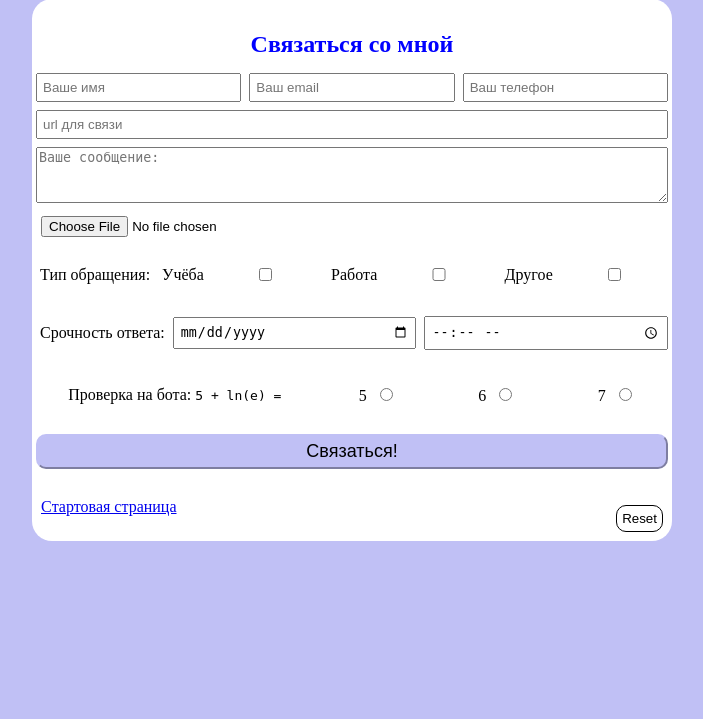
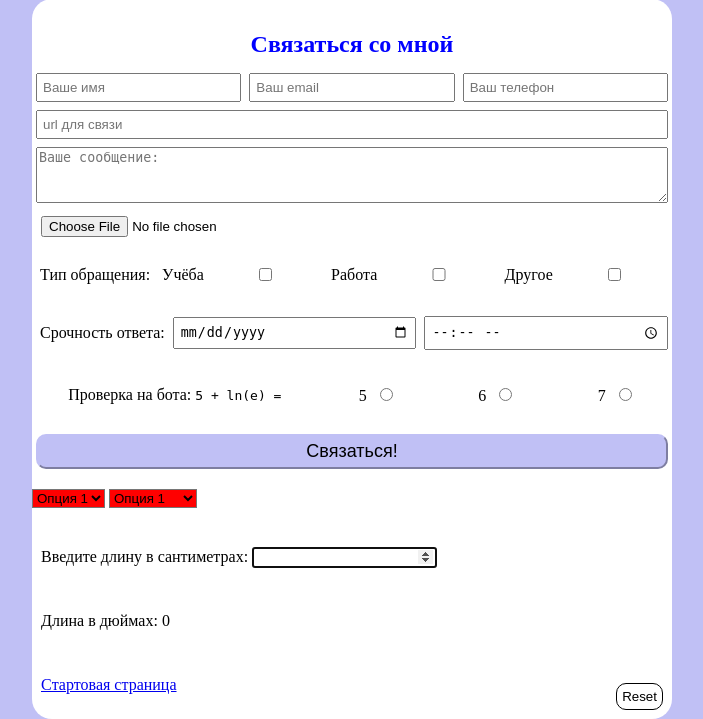
Before and after one commit to Danil527/web, a Node server app: page /forms.html in a window 1280 px wide. Shown: the part 81-800 px from the top of the page, without its empty margins (288-991 px from the left). Run offline with Node 20, Linux system fonts and the light colour scheme; some libraries are stand-ins or nearby versions.

Commit message:
local changes

```diff
--- a/express_site/app.js
+++ b/express_site/app.js
@@ -31,14 +31,33 @@ app.post('/result', function (req, res) {
     dbo.collection('messages').insertOne(req.body, (err, res) => {
       if (err) throw err
     })
+    dbo.collection("messages").find({}).toArray().then(data => {
+      res.render('messages.ejs', {'data': data, 'keys': Object.keys})
+      db.close()
+    })
 
-    dbo.collection("messages").find({}).toArray().then((data) => {
-      res.render('messages.ejs', {'data': data, 'keys': Object.keys})
-    })
   })
 });
 
 
-app.listen(port, ()=>{
+app.listen(port, () => {
   console.log(`Listening on port ${port}`);
 });
+
+
+MongoClient.connect(url, (err, db) => {
+  if (err) throw err
+
+  const dbo = db.db('mydb')
+
+  dbo.collection('messages').deleteOne({'name': 'Nikita'}, (err, res) => {
+    if (err) throw err
+    console.log('Res: ', res)
+    db.close()
+  })
+})
+
+
+const chalk = require('chalk')
+
+console.log(chalk.yellow('hello'))
--- a/express_site/views/forms.html
+++ b/express_site/views/forms.html
@@ -69,7 +69,32 @@
                 <input id="button" type="submit" value="Связаться!">
             </div>
 
+            <select name="select" id="sel" style="background-color: red;">
+                <option>Опция 1</option>
+                <option>Опция 2</option>
+                <option>Опция 3</option>
+                <option>Опция 4</option>
+            </select>
+
+            <select name="select" id="sel" style="background-color: red;">
+                <optgroup>
+                    <option>Опция 1</option>
+                    <option>Опция 2</option>
+                </optgroup>
+                <optgroup>
+                    <legend>Легенда 2</legend>
+                    <option>Опция 3</option>
+                    <option>Опция 4</option>
+                </optgroup>
+            </select>
+
         </form>
+        <form oninput="result.value=(cm.value/2.54).toFixed(2)">
+            <p>Введите длину в сантиметрах:
+            <input type="number" name="cm" autofocus></p>
+            <p>Длина в дюймах: <output name="result">0</output></p>
+        </form>
+
         <p><a href="/">Cтартовая страница</a></p>
     </section>
     <script src="js/forms.js"></script>
--- a/express_site/views/index.html
+++ b/express_site/views/index.html
@@ -28,6 +28,9 @@
         </ul>
     </nav>
     <main>
+        <div>
+            <p>Локальные изменения в коде.</p>
+        </div>
         <section id="sec1">
             <h2>Высшая Школа Экономики</h2>
             <img src="images/logo.jpg" class="university"></img>
```
